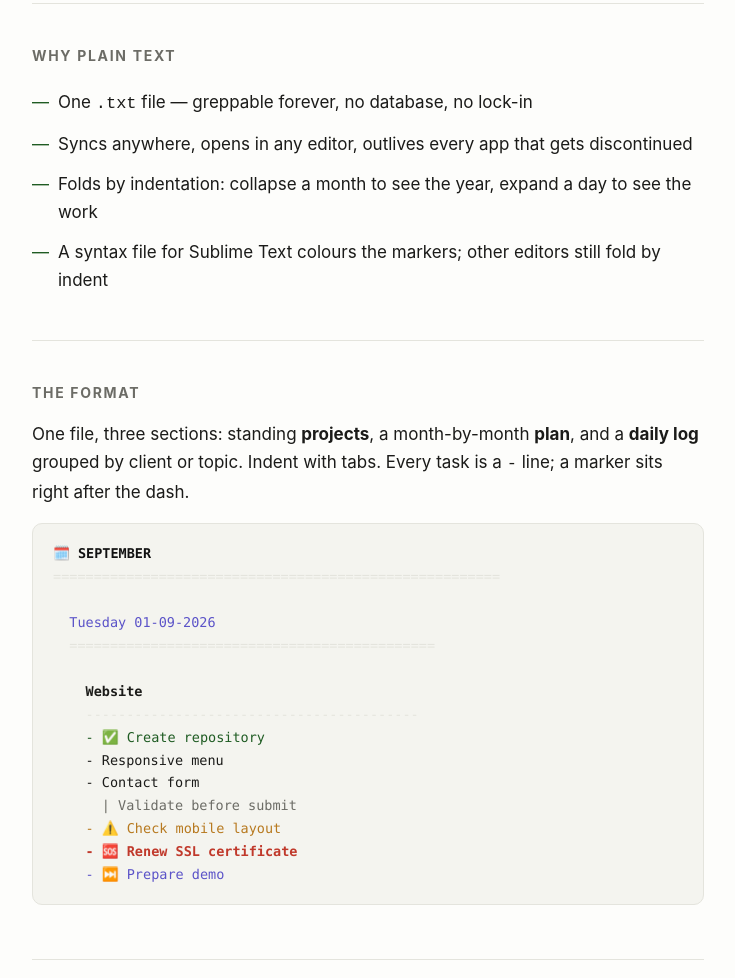
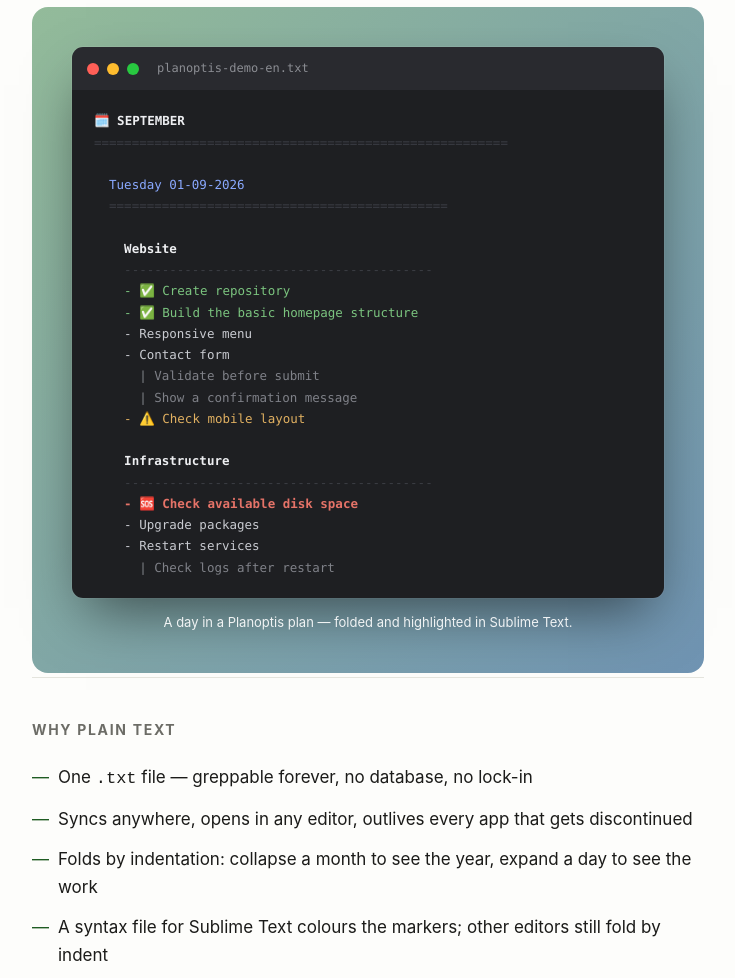
Before and after one commit to gtekelis/planoptis, a plain HTML site: page index.html in a window 1280 px wide. Shown: the part 473-1451 px from the top of the page, without its empty margins (272-1007 px from the left). Drawn offline with Linux system fonts and the light colour scheme.

Commit message:
Add macOS-window code screenshot of a demo plan to the landing page

```diff
--- a/index.html
+++ b/index.html
@@ -19,6 +19,8 @@
     --warn: #b7791f;
     --next: #5b53c8;
     --heading: #111;
+    --shot-a: #93bb9a;
+    --shot-b: #6f93b2;
   }
   @media (prefers-color-scheme: dark) {
     :root {
@@ -33,6 +35,8 @@
       --warn: #e0b061;
       --next: #a7a1ee;
       --heading: #f2f2ef;
+      --shot-a: #2f4b37;
+      --shot-b: #2a3f58;
     }
   }
   * { box-sizing: border-box; }
@@ -122,6 +126,49 @@
     color: var(--muted); font-size: 14px;
   }
   footer a { color: var(--muted); }
+
+  /* code screenshot — macOS-style editor window */
+  figure.shot {
+    margin: 4px 0;
+    padding: clamp(16px, 5vw, 40px);
+    border-radius: 16px;
+    background: linear-gradient(135deg, var(--shot-a), var(--shot-b));
+  }
+  figure.shot figcaption {
+    margin-top: 14px; text-align: center;
+    color: rgba(255, 255, 255, 0.9); font-size: 13px;
+  }
+  .shot-window {
+    border-radius: 11px; overflow: hidden;
+    box-shadow: 0 24px 55px -14px rgba(0, 0, 0, 0.55), 0 0 0 1px rgba(255, 255, 255, 0.07);
+  }
+  .shot-bar {
+    display: flex; align-items: center; gap: 8px;
+    padding: 12px 15px; background: #292a2f;
+  }
+  .shot-bar i { width: 12px; height: 12px; border-radius: 50%; flex: none; }
+  .shot-bar i:nth-child(1) { background: #ff5f57; }
+  .shot-bar i:nth-child(2) { background: #febc2e; }
+  .shot-bar i:nth-child(3) { background: #28c840; }
+  .shot-bar b {
+    margin-left: 10px; font-weight: 400; font-size: 12px; color: #8b8d93;
+    font-family: ui-monospace, SFMono-Regular, "SF Mono", Menlo, Consolas, monospace;
+  }
+  .shot-window pre {
+    margin: 0; padding: 20px 22px; overflow-x: auto;
+    background: #1e1f22; color: #c9cbd1;
+    font: 12.5px/1.7 ui-monospace, SFMono-Regular, "SF Mono", Menlo, Consolas, monospace;
+    tab-size: 2; -moz-tab-size: 2;
+  }
+  .shot-window .h    { color: #edeef1; font-weight: 700; }
+  .shot-window .sep  { color: #3c3e45; }
+  .shot-window .date { color: #8aa9ff; }
+  .shot-window .lbl  { color: #edeef1; font-weight: 600; }
+  .shot-window .done { color: #7bc47f; }
+  .shot-window .warn { color: #e0b061; }
+  .shot-window .urg  { color: #e57368; font-weight: 600; }
+  .shot-window .nxt  { color: #a7a1ee; }
+  .shot-window .note { color: #7f8188; }
 </style>
 </head>
 <body>
@@ -146,6 +193,36 @@
     </div>
   </div>
 
+  <figure class="shot">
+    <div class="shot-window">
+      <div class="shot-bar"><i></i><i></i><i></i><b>planoptis-demo-en.txt</b></div>
+      <pre><span class="h">🗓️ SEPTEMBER</span>
+<span class="sep">=======================================================</span>
+
+	<span class="date">Tuesday 01-09-2026</span>
+	<span class="sep">=============================================</span>
+
+		<span class="lbl">Website</span>
+		<span class="sep">-----------------------------------------</span>
+		<span class="done">- ✅ Create repository</span>
+		<span class="done">- ✅ Build the basic homepage structure</span>
+		- Responsive menu
+		- Contact form
+			<span class="note">| Validate before submit</span>
+			<span class="note">| Show a confirmation message</span>
+		<span class="warn">- ⚠️ Check mobile layout</span>
+
+		<span class="lbl">Infrastructure</span>
+		<span class="sep">-----------------------------------------</span>
+		<span class="urg">- 🆘 Check available disk space</span>
+		- Upgrade packages
+		- Restart services
+			<span class="note">| Check logs after restart</span>
+</pre>
+    </div>
+    <figcaption>A day in a Planoptis plan — folded and highlighted in Sublime Text.</figcaption>
+  </figure>
+
   <section>
     <h2>Why plain text</h2>
     <ul class="reasons">
@@ -163,21 +240,10 @@
       <strong>plan</strong>, and a <strong>daily log</strong> grouped by client or topic.
       Indent with tabs. Every task is a <code>-</code> line; a marker sits right after the dash.
     </p>
-    <pre class="plan"><span class="h">🗓️ SEPTEMBER</span>
-<span class="sep">=======================================================</span>
-
-	<span class="date">Tuesday 01-09-2026</span>
-	<span class="sep">=============================================</span>
-
-		<span class="lbl">Website</span>
-		<span class="sep">-----------------------------------------</span>
-		<span class="done">- ✅ Create repository</span>
-		- Responsive menu
-		- Contact form
-			<span class="note">| Validate before submit</span>
-		<span class="warn">- ⚠️ Check mobile layout</span>
-		<span class="urg">- 🆘 Renew SSL certificate</span>
-		<span class="nxt">- ⏭️ Prepare demo</span></pre>
+    <p>
+      Collapse a section to skim, expand it to work. The screenshot above is one day;
+      the same file also holds the month-by-month plan and the standing project list.
+    </p>
   </section>
 
   <section>
```
